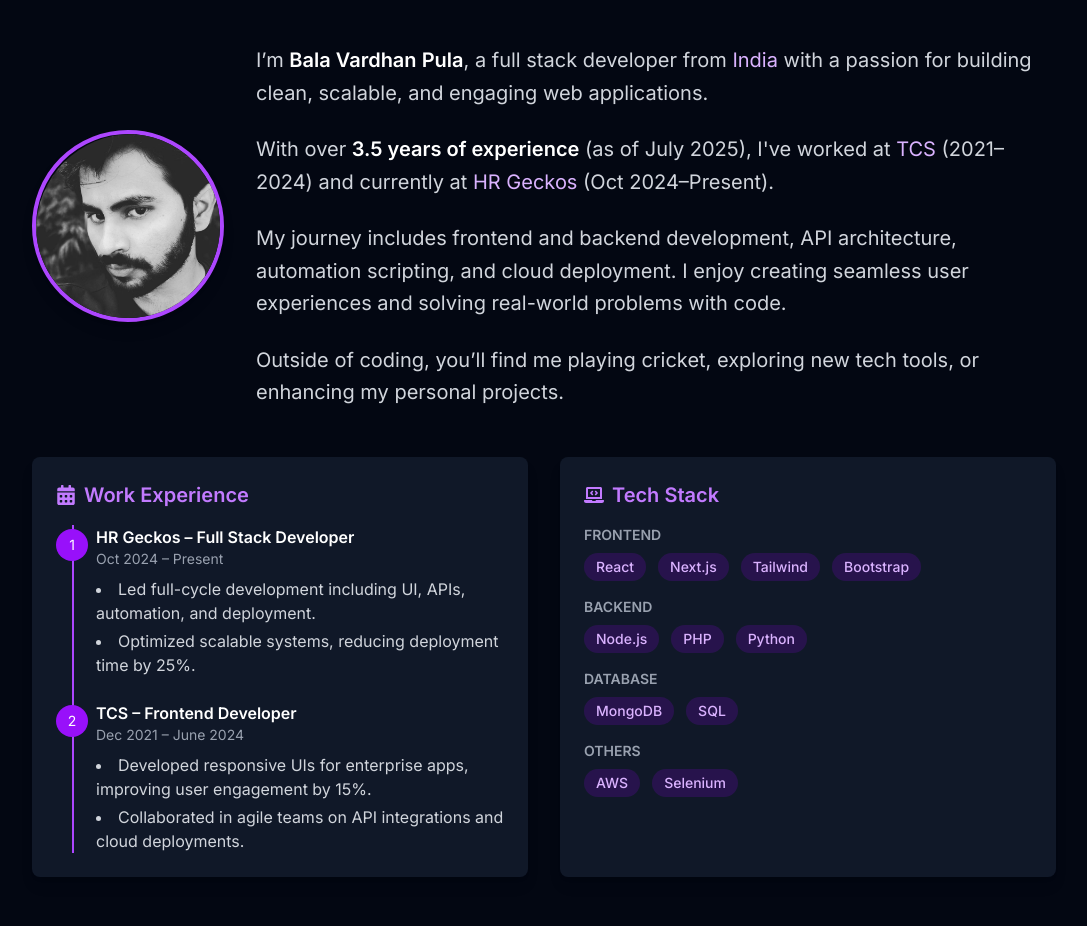
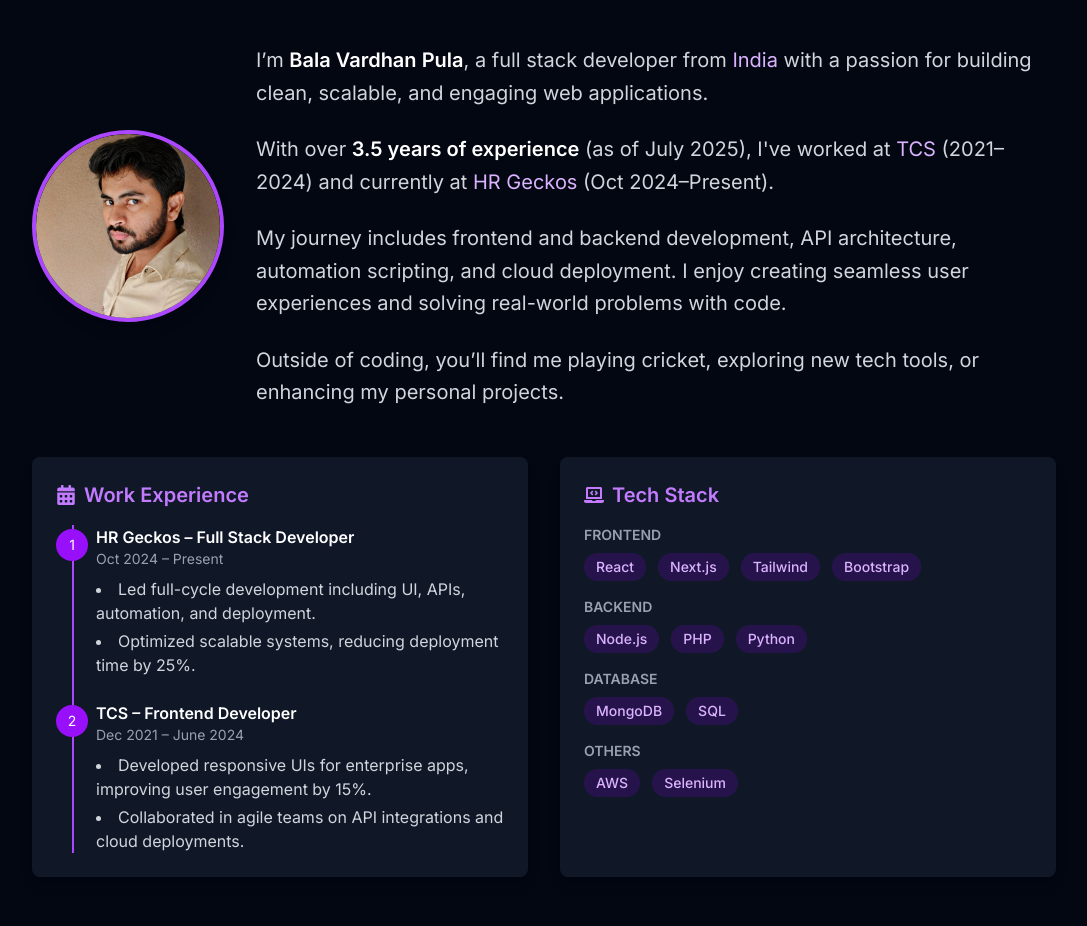
Before and after one commit to vardhan12178/My-portfolio, a Next.js app: page / in a window 1280 px wide. Shown: the part 1000-1926 px from the top of the page, without its empty margins (96-1183 px from the left). Built offline with nearby package versions, Linux system fonts and the light colour scheme.

Commit message:
Enhanced UI

```diff
--- a/src/app/components/About.tsx
+++ b/src/app/components/About.tsx
@@ -55,11 +55,11 @@
             initial={{ opacity: 0, scale: 0.9 }}
             whileInView={{ opacity: 1, scale: 1 }}
             transition={{ duration: 0.6 }}
-            className="w-40 h-40 md:w-48 md:h-48 rounded-full overflow-hidden shadow-lg border-4 border-purple-500"
+            className="w-48 h-48 md:w-48 md:h-48 rounded-full overflow-hidden shadow-lg border-4 border-purple-500"
           >
-    <div className="relative w-48 h-48 rounded-full overflow-hidden ">
+    <div className="relative w-46 h-47 rounded-full overflow-hidden ">
   <Image
-    src="/img/my-img.jpg"
+    src="/img/myimg.webp"
     alt="Bala Vardhan Pula"
     fill
     className="object-cover object-center"
```
Also changed, not shown: public/img/my-img.jpg (deleted), public/img/myimg.webp (added).
